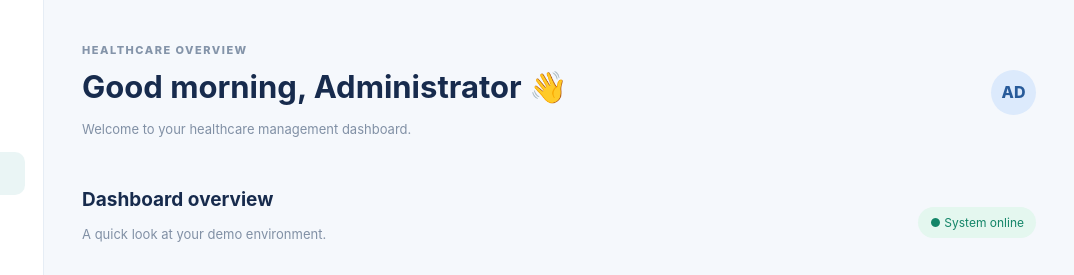
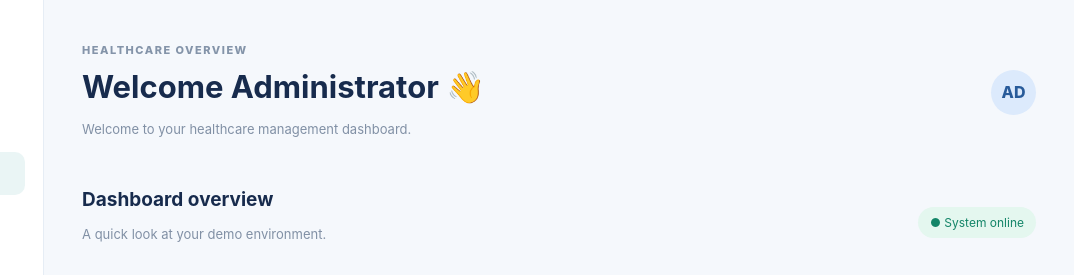
Before and after one commit to aravindnarsinga/healthcare-management-demo, a website: page public/index.html in a window 1280 px wide. Shown: the top 275 px of the page, 206-1280 px from the left. Drawn offline with Linux system fonts and the light colour scheme; no server answers.

Commit message:
Update index.html

```diff
--- a/public/index.html
+++ b/public/index.html
@@ -32,7 +32,7 @@
     <header class="topbar">
       <div>
         <p class="eyebrow">HEALTHCARE OVERVIEW</p>
-        <h1>Good morning, Administrator 👋</h1>
+        <h1>Welcome Administrator 👋</h1>
         <p class="muted">Welcome to your healthcare management dashboard.</p>
       </div>
       <div class="avatar">AD</div>
```
